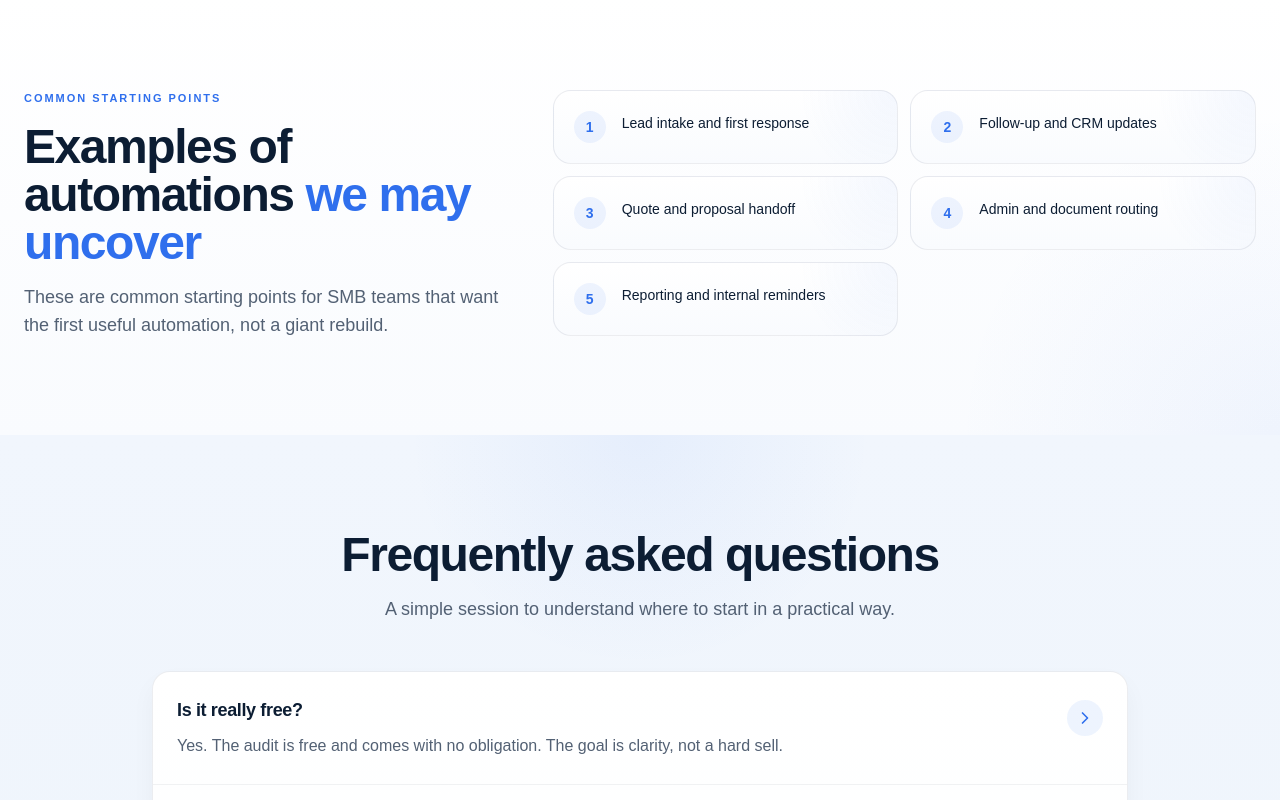
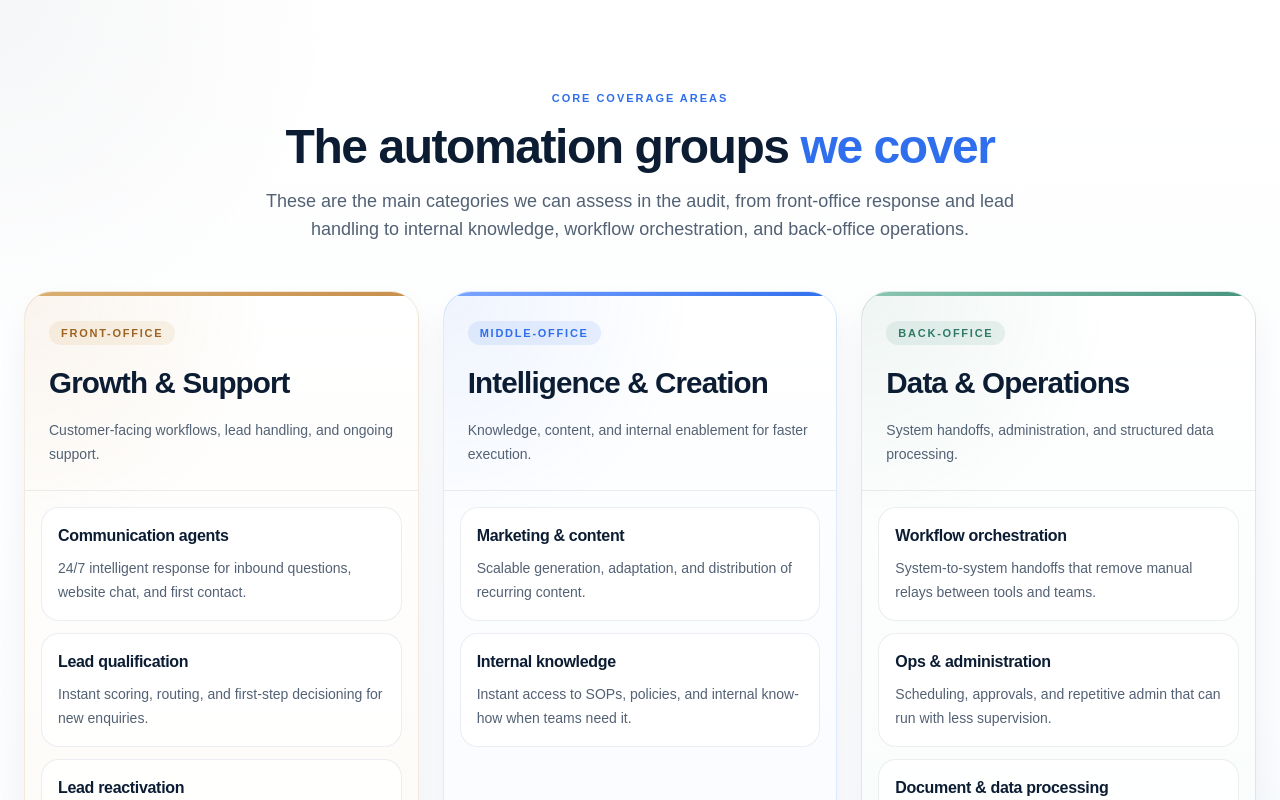
Before and after one commit to gonzaloleiva22gmail/Sync-Ledger, a React (Vite) app: page / in a window 1280 px wide. Shown: the part 3900-4700 px from the top of the page. Built offline with nearby package versions, Linux system fonts and the light colour scheme.

Commit message:
Replace automation examples with capability groups

```diff
--- a/src/content/en.ts
+++ b/src/content/en.ts
@@ -103,14 +103,69 @@ export const en: PageContent = {
     ctaLabel: 'Book the audit',
   },
   opportunities: {
-    heading: 'Examples of automations',
-    headingHighlight: 'we may uncover',
-    items: [
-      { name: 'Lead intake and first response' },
-      { name: 'Follow-up and CRM updates' },
-      { name: 'Quote and proposal handoff' },
-      { name: 'Admin and document routing' },
-      { name: 'Reporting and internal reminders' },
+    eyebrow: 'Core coverage areas',
+    heading: 'The automation groups',
+    headingHighlight: 'we cover',
+    subheading:
+      'These are the main categories we can assess in the audit, from front-office response and lead handling to internal knowledge, workflow orchestration, and back-office operations.',
+    groups: [
+      {
+        title: 'Growth & Support',
+        label: 'Front-Office',
+        subtitle: 'Customer-facing workflows, lead handling, and ongoing support.',
+        items: [
+          {
+            name: 'Communication agents',
+            desc: '24/7 intelligent response for inbound questions, website chat, and first contact.',
+          },
+          {
+            name: 'Lead qualification',
+            desc: 'Instant scoring, routing, and first-step decisioning for new enquiries.',
+          },
+          {
+            name: 'Lead reactivation',
+            desc: 'Automated follow-up to re-engage dormant prospects and missed opportunities.',
+          },
+          {
+            name: 'Customer support',
+            desc: 'Resolution of repetitive support requests before they become manual tickets.',
+          },
+        ],
+      },
+      {
+        title: 'Intelligence & Creation',
+        label: 'Middle-Office',
+        subtitle: 'Knowledge, content, and internal enablement for faster execution.',
+        items: [
+          {
+            name: 'Marketing & content',
+            desc: 'Scalable generation, adaptation, and distribution of recurring content.',
+          },
+          {
+            name: 'Internal knowledge',
+            desc: 'Instant access to SOPs, policies, and internal know-how when teams need it.',
+          },
+        ],
+      },
+      {
+        title: 'Data & Operations',
+        label: 'Back-Office',
+        subtitle: 'System handoffs, administration, and structured data processing.',
+        items: [
+          {
+            name: 'Workflow orchestration',
+            desc: 'System-to-system handoffs that remove manual relays between tools and teams.',
+          },
+          {
+            name: 'Ops & administration',
+            desc: 'Scheduling, approvals, and repetitive admin that can run with less supervision.',
+          },
+          {
+            name: 'Document & data processing',
+            desc: 'Intelligent extraction, structuring, and routing of forms, files, and records.',
+          },
+        ],
+      },
     ],
   },
   faq: {
--- a/src/content/nl.ts
+++ b/src/content/nl.ts
@@ -103,14 +103,69 @@ export const nl: PageContent = {
     ctaLabel: 'Plan de audit',
   },
   opportunities: {
-    heading: 'Voorbeelden van automatiseringen',
-    headingHighlight: 'die we kunnen ontdekken',
-    items: [
-      { name: 'Lead intake en eerste reactie' },
-      { name: 'Opvolging en CRM-updates' },
-      { name: 'Offerte- en voorsteloverdracht' },
-      { name: 'Administratie en documentrouting' },
-      { name: 'Rapportage en interne reminders' },
+    eyebrow: 'Kerngebieden die we dekken',
+    heading: 'De automatiseringsgroepen',
+    headingHighlight: 'die we behandelen',
+    subheading:
+      'Dit zijn de hoofdgroepen die we in de audit kunnen beoordelen, van front-office opvolging en leadverwerking tot interne kennis, workflow-orkestratie en back-office processen.',
+    groups: [
+      {
+        title: 'Groei & Support',
+        label: 'Front-Office',
+        subtitle: 'Klantgerichte workflows, leadverwerking en doorlopende ondersteuning.',
+        items: [
+          {
+            name: 'Communicatie-agents',
+            desc: '24/7 intelligente reacties voor inkomende vragen, websitechat en eerste contactmomenten.',
+          },
+          {
+            name: 'Leadkwalificatie',
+            desc: 'Directe scoring, routering en eerste beslissingen voor nieuwe aanvragen.',
+          },
+          {
+            name: 'Leadreactivatie',
+            desc: 'Geautomatiseerde opvolging om slapende prospects en gemiste kansen opnieuw te activeren.',
+          },
+          {
+            name: 'Klantenservice',
+            desc: 'Afhandeling van repetitieve supportvragen voordat ze handmatige tickets worden.',
+          },
+        ],
+      },
+      {
+        title: 'Intelligentie & Creatie',
+        label: 'Middle-Office',
+        subtitle: 'Kennis, content en interne ondersteuning voor snellere uitvoering.',
+        items: [
+          {
+            name: 'Marketing & content',
+            desc: 'Schaalbare creatie, aanpassing en distributie van terugkerende content.',
+          },
+          {
+            name: 'Interne kennis',
+            desc: 'Directe toegang tot SOP’s, beleid en interne kennis op het moment dat teams die nodig hebben.',
+          },
+        ],
+      },
+      {
+        title: 'Data & Operaties',
+        label: 'Back-Office',
+        subtitle: 'Systeemoverdrachten, administratie en gestructureerde dataverwerking.',
+        items: [
+          {
+            name: 'Workflow-orkestratie',
+            desc: 'Systeem-naar-systeem overdrachten die handmatige schakels tussen tools en teams wegnemen.',
+          },
+          {
+            name: 'Operations & administratie',
+            desc: 'Planning, goedkeuringen en repetitieve administratie die met minder toezicht kunnen verlopen.',
+          },
+          {
+            name: 'Document- en dataverwerking',
+            desc: 'Intelligente extractie, structurering en routering van formulieren, bestanden en records.',
+          },
+        ],
+      },
     ],
   },
   faq: {
--- a/src/content/types.ts
+++ b/src/content/types.ts
@@ -50,10 +50,18 @@ export interface PageContent {
     ctaLabel: string;
   };
   opportunities: {
+    eyebrow: string;
     heading: string;
     headingHighlight: string;
-    items: {
-      name: string;
+    subheading: string;
+    groups: {
+      title: string;
+      label: string;
+      subtitle: string;
+      items: {
+        name: string;
+        desc: string;
+      }[];
     }[];
   };
   faq: {
--- a/src/pages/LandingPage.tsx
+++ b/src/pages/LandingPage.tsx
@@ -16,6 +16,27 @@ const sectionHeadingClass =
   'text-3xl font-semibold tracking-[-0.03em] text-[var(--color-foreground-dark)] md:text-5xl';
 
 const bodyCopyClass = 'text-base leading-7 text-[var(--color-muted-body)] md:text-lg';
+
+const opportunityAccentStyles = [
+  {
+    shell:
+      'border-[rgba(195,133,56,0.16)] bg-[radial-gradient(circle_at_top_left,rgba(195,133,56,0.09),transparent_30%),linear-gradient(180deg,#ffffff_0%,#fcfaf6_100%)]',
+    pill: 'bg-[rgba(195,133,56,0.1)] text-[#9d6322]',
+    stripe: 'bg-[linear-gradient(90deg,#d9b072_0%,#c78f4c_100%)]',
+  },
+  {
+    shell:
+      'border-[rgba(47,111,237,0.14)] bg-[radial-gradient(circle_at_top_left,rgba(47,111,237,0.08),transparent_30%),linear-gradient(180deg,#ffffff_0%,#f7faff_100%)]',
+    pill: 'bg-[rgba(47,111,237,0.1)] text-[var(--color-primary-blue)]',
+    stripe: 'bg-[linear-gradient(90deg,#7ea5ff_0%,#2f6fed_100%)]',
+  },
+  {
+    shell:
+      'border-[rgba(53,131,106,0.16)] bg-[radial-gradient(circle_at_top_left,rgba(53,131,106,0.08),transparent_30%),linear-gradient(180deg,#ffffff_0%,#f7fcfa_100%)]',
+    pill: 'bg-[rgba(53,131,106,0.1)] text-[#2f7a67]',
+    stripe: 'bg-[linear-gradient(90deg,#8bc6b1_0%,#47937e_100%)]',
+  },
+] as const;
 
 const InteractiveCtaButton = ({
   label,
@@ -340,33 +361,58 @@ const LandingPage = ({ content, onNavigate }: LandingPageProps) => {
           </div>
         </section>
 
-        <section className="section-padding bg-[radial-gradient(circle_at_bottom_right,rgba(47,111,237,0.05),transparent_24%),linear-gradient(180deg,#ffffff_0%,#f9fbfe_100%)]">
+        <section className="section-padding bg-[radial-gradient(circle_at_bottom_right,rgba(47,111,237,0.05),transparent_24%),radial-gradient(circle_at_top_left,rgba(16,35,61,0.04),transparent_20%),linear-gradient(180deg,#ffffff_0%,#f9fbfe_100%)]">
           <div className="mx-auto w-full max-w-7xl px-4 md:px-6">
-            <div className="grid gap-10 lg:grid-cols-[0.82fr_1.18fr] lg:items-start">
-              <div className="max-w-xl">
-                <p className={eyebrowClass}>Common starting points</p>
+            <div className="mx-auto max-w-3xl text-center">
+              <p className={eyebrowClass}>{content.opportunities.eyebrow}</p>
               <h2 className={`mt-4 ${sectionHeadingClass}`}>
                 {content.opportunities.heading}{' '}
                 <span className="text-[var(--color-primary-blue)]">{content.opportunities.headingHighlight}</span>
               </h2>
-                <p className={`mt-4 ${bodyCopyClass}`}>
-                  These are common starting points for SMB teams that want the first useful automation, not a giant rebuild.
+              <p className={`mt-4 ${bodyCopyClass}`}>{content.opportunities.subheading}</p>
+            </div>
+
+            <div className="mt-12 grid gap-6 xl:grid-cols-3">
+              {content.opportunities.groups.map((group, index) => {
+                const accent = opportunityAccentStyles[index] ?? opportunityAccentStyles[1];
+
+                return (
+                  <article
+                    key={group.title}
+                    className={`overflow-hidden rounded-[28px] border shadow-[0_16px_32px_rgba(16,35,61,0.05)] ${accent.shell}`}
+                  >
+                    <div className={`h-1 w-full ${accent.stripe}`} />
+
+                    <div className="border-b border-[rgba(16,35,61,0.08)] px-6 pb-6 pt-6">
+                      <span className={`inline-flex rounded-full px-3 py-1 text-[11px] font-semibold uppercase tracking-[0.16em] ${accent.pill}`}>
+                        {group.label}
+                      </span>
+                      <h3 className="mt-4 text-[1.85rem] font-semibold tracking-[-0.03em] text-[var(--color-foreground-dark)]">
+                        {group.title}
+                      </h3>
+                      <p className="mt-3 max-w-sm text-sm leading-6 text-[var(--color-muted-body)]">
+                        {group.subtitle}
                       </p>
                     </div>
 
-              <div className="grid gap-3 sm:grid-cols-2">
-                {content.opportunities.items.map((item, index) => (
+                    <div className="space-y-3 p-4">
+                      {group.items.map((item) => (
                         <div
                           key={item.name}
-                    className="flex items-start gap-4 rounded-2xl border border-[rgba(16,35,61,0.08)] bg-[radial-gradient(circle_at_top_right,rgba(47,111,237,0.05),transparent_28%),linear-gradient(180deg,#ffffff_0%,#f9fbfe_100%)] px-5 py-5"
+                          className="rounded-2xl border border-[rgba(16,35,61,0.08)] bg-white/86 px-4 py-4 backdrop-blur-[2px]"
                         >
-                    <div className="flex h-8 w-8 shrink-0 items-center justify-center rounded-full bg-[rgba(47,111,237,0.08)] text-sm font-semibold text-[var(--color-primary-blue)]">
-                      {index + 1}
-                    </div>
-                    <p className="text-sm font-medium leading-6 text-[var(--color-foreground-dark)]">{item.name}</p>
+                          <p className="text-base font-semibold tracking-[-0.02em] text-[var(--color-foreground-dark)]">
+                            {item.name}
+                          </p>
+                          <p className="mt-2 text-sm leading-6 text-[var(--color-muted-body)]">
+                            {item.desc}
+                          </p>
                         </div>
                       ))}
                     </div>
+                  </article>
+                );
+              })}
             </div>
           </div>
         </section>
```
Lines whose indentation alone changed are shown as unchanged.
